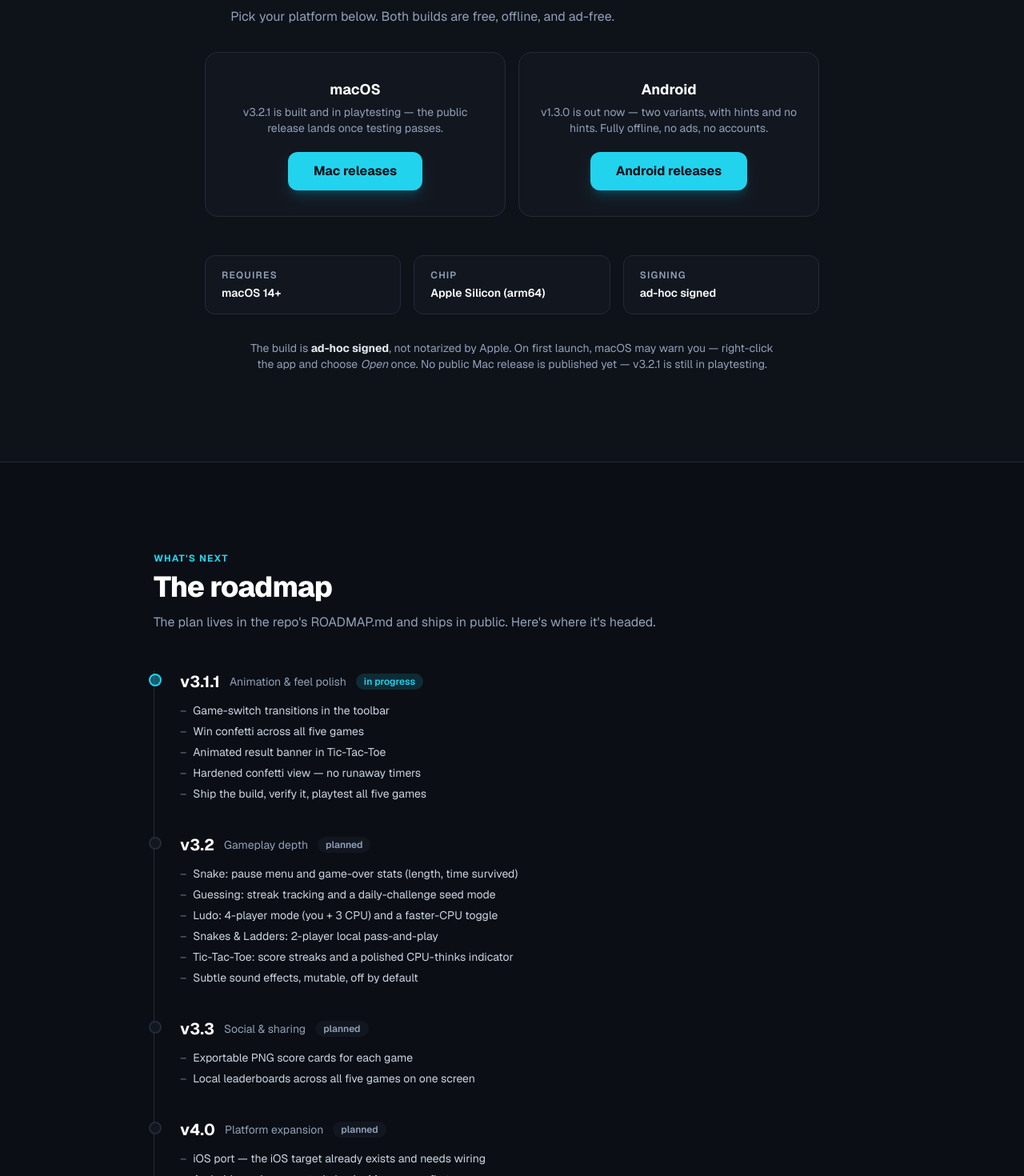
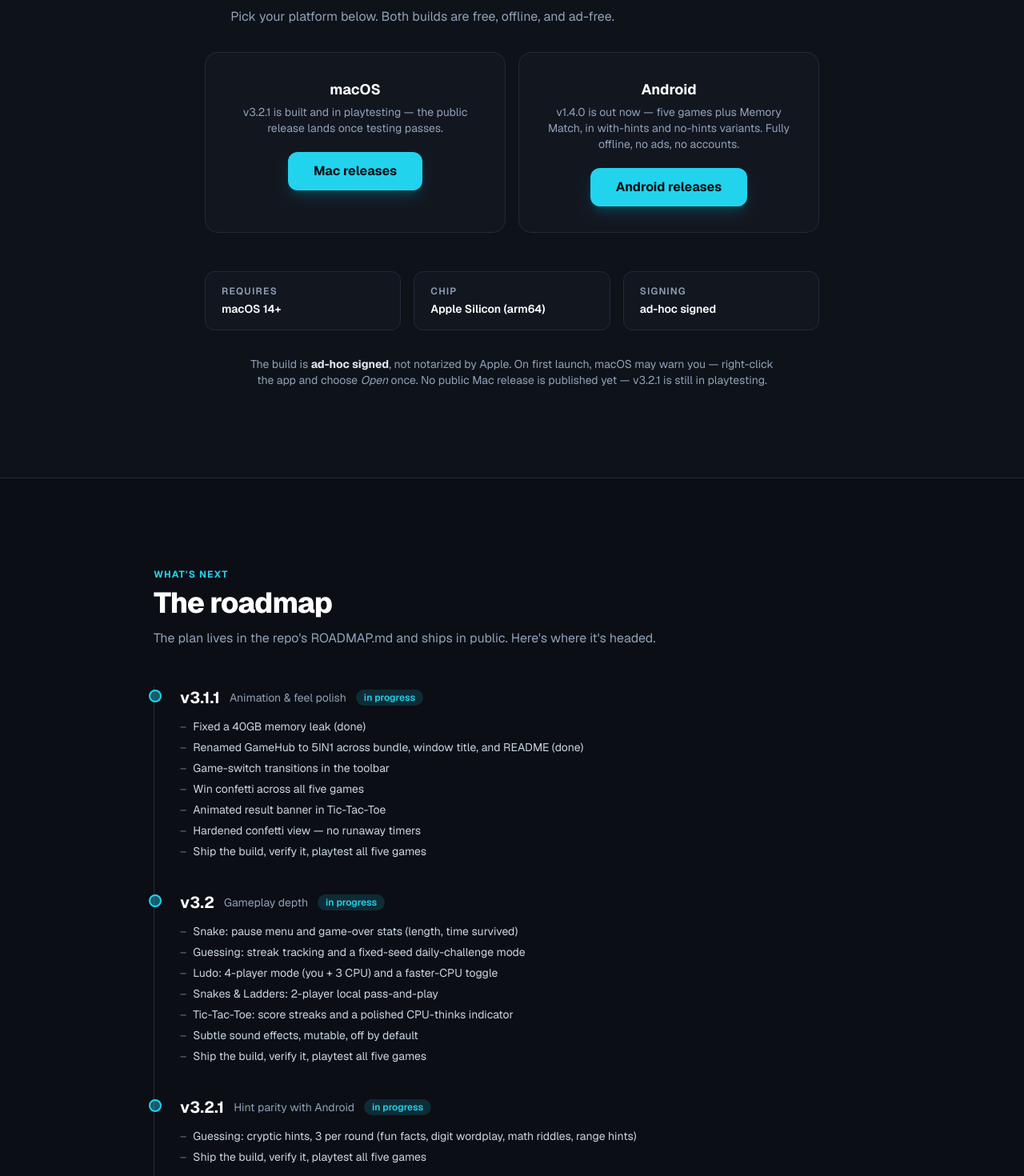
Before and after one commit to m4sternoob/m4ster-5in1-web, a Next.js app: page / in a window 1280 px wide. Shown: the part 1760-3230 px from the top of the page at 80% size. Built offline with nearby package versions, Linux system fonts and the light colour scheme.

Commit message:
polish: hire-ready README, accurate download/roadmap content, MIT license

```diff
--- a/app/components/Download.tsx
+++ b/app/components/Download.tsx
@@ -39,8 +39,8 @@ export default function Download() {
           <div className="rounded-2xl border border-edge bg-panel px-6 py-8">
             <h3 className="text-lg font-bold text-white">Android</h3>
             <p className="mt-1 text-sm text-slate-400">
-              v1.3.0 is out now — two variants, with hints and no hints. Fully
-              offline, no ads, no accounts.
+              v1.4.0 is out now — five games plus Memory Match, in with-hints
+              and no-hints variants. Fully offline, no ads, no accounts.
             </p>
             <a
               href={ANDROID_RELEASES_URL}
--- a/app/components/Roadmap.tsx
+++ b/app/components/Roadmap.tsx
@@ -1,7 +1,7 @@
 import SectionHeading from "./SectionHeading";
 
 /* Roadmap timeline. Mirrors the phase structure of ROADMAP.md in the
-   m4ster-5in1 repo — checklists here describe plans, not shipped work. */
+   m4ster-5in1 repo — items marked (done) already shipped, the rest are plans. */
 
 type Phase = {
   version: string;
@@ -16,6 +16,8 @@ const PHASES: Phase[] = [
     title: "Animation & feel polish",
     status: "in progress",
     items: [
+      "Fixed a 40GB memory leak (done)",
+      "Renamed GameHub to 5IN1 across bundle, window title, and README (done)",
       "Game-switch transitions in the toolbar",
       "Win confetti across all five games",
       "Animated result banner in Tic-Tac-Toe",
@@ -26,14 +28,24 @@ const PHASES: Phase[] = [
   {
     version: "v3.2",
     title: "Gameplay depth",
-    status: "planned",
+    status: "in progress",
     items: [
       "Snake: pause menu and game-over stats (length, time survived)",
-      "Guessing: streak tracking and a daily-challenge seed mode",
+      "Guessing: streak tracking and a fixed-seed daily-challenge mode",
       "Ludo: 4-player mode (you + 3 CPU) and a faster-CPU toggle",
       "Snakes & Ladders: 2-player local pass-and-play",
       "Tic-Tac-Toe: score streaks and a polished CPU-thinks indicator",
       "Subtle sound effects, mutable, off by default",
+      "Ship the build, verify it, playtest all five games",
+    ],
+  },
+  {
+    version: "v3.2.1",
+    title: "Hint parity with Android",
+    status: "in progress",
+    items: [
+      "Guessing: cryptic hints, 3 per round (fun facts, digit wordplay, math riddles, range hints)",
+      "Ship the build, verify it, playtest all five games",
     ],
   },
   {
```
Also changed, not shown: 2 other files (tests, documents, lock files or other folders).
